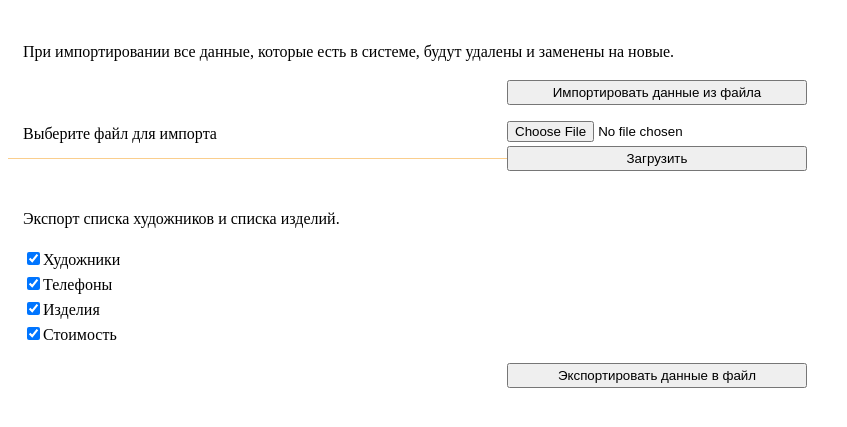
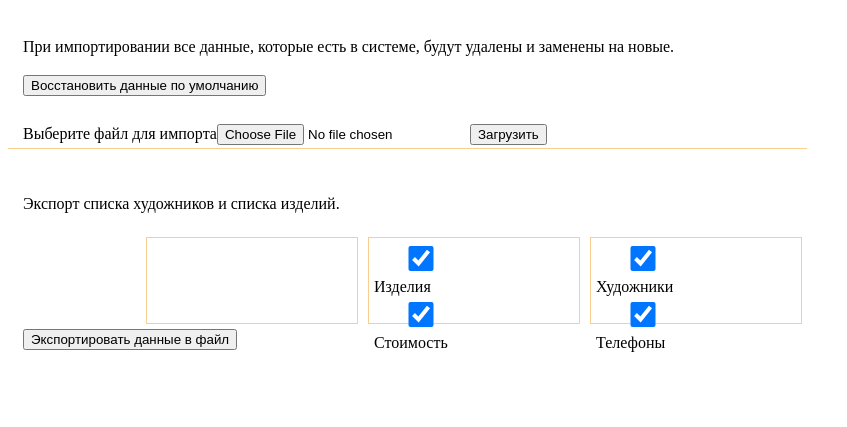
Before and after one commit to Thormill/Hudo, a PHP site: page /forms/fImportExport.php in a window 1280 px wide. Shown: the top 427 px of the page, without its empty margins (0-847 px from the left). Run offline with PHP 8.4, Linux system fonts and the light colour scheme.

Commit message:
export. several fixes

```diff
--- a/forms/fImportExport.php
+++ b/forms/fImportExport.php
@@ -3,9 +3,9 @@
 
 <form id="fImport" class="fImport">
     <p>При импортировании все данные, которые есть в системе, будут удалены и заменены на новые.</p>
-    <p><input type="button" onclick="Import();" value="Импортировать данные из файла" /></p>
-<br>
-    <p>Выберите файл для импорта<input type="file"></input><input type=submit value=Загрузить></p>
+    <input type="button" onclick="Import();" value="Восстановить данные по умолчанию" />
+<br><br>
+    Выберите файл для импорта<input type="file"></input><input type=submit value=Загрузить>
 </form>
 
 <form id="fExport" class="fExport">
@@ -17,6 +17,8 @@
 <div>
     <input type="checkbox" name="export_settings[3]" value="Items" checked>Изделия</input><br>
     <input type="checkbox" name="export_settings[4]" value="Prices" checked>Стоимость</input><br>
-    <p><input type="button" onclick="Export();" value="Экспортировать данные в файл" />
 </div>
+<div>
+</div>
+<p><input type="button" onclick="Export();" value="Экспортировать данные в файл" /></p>
 </form>
--- a/scripts/fImportExport.js
+++ b/scripts/fImportExport.js
@@ -9,6 +9,6 @@ function Export(){
   $.post("ajax/Export.php", $("#fExport").serialize(),
     function (data) {
     });
-  var url='/files/export.xlsx';
+  var url='files/export.xlsx';
   window.open(url,'Download');
 }
--- a/style/ImportExport.css
+++ b/style/ImportExport.css
@@ -1,8 +1,8 @@
 .fImport {
     width:784px;
-    height:135px;
+    height:130px;
     padding-left:15px;
-    padding-top:15px;
+    padding-top:10px;
     line-height: 25px;
     border-bottom-style: solid;
     border-width: 1pt;
@@ -10,21 +10,32 @@
 }
 
 .fImport p input {
-    float:right;
-    width:300px;
-    height:25px;
+    float: right;
+    width: 300px;
+    height: 25px;
 }
 
 .fExport {
-    width:784px;
-    height:135px;
-    padding-left:15px;
-    padding-top:15px;
+    width: 784px;
+    height: 170px;
+    padding-left: 15px;
+    padding-top: 10px;
     line-height: 25px;
 }
 
-.fExport p input {
-    float:right;
-    width:300px;
-    height:25px;
+.fExport div input {
+    float: right;
+    width: 300px;
+    height: 25px;
 }
+
+.fExport div {
+    width: 200px;
+    height: 75px;
+    margin: 5px;
+    padding: 5px;
+    float: right;
+    border-style: solid;
+    border-color: #face8d;
+    border-width: 1pt;
+}
```
Also changed, not shown: 1 other file.
